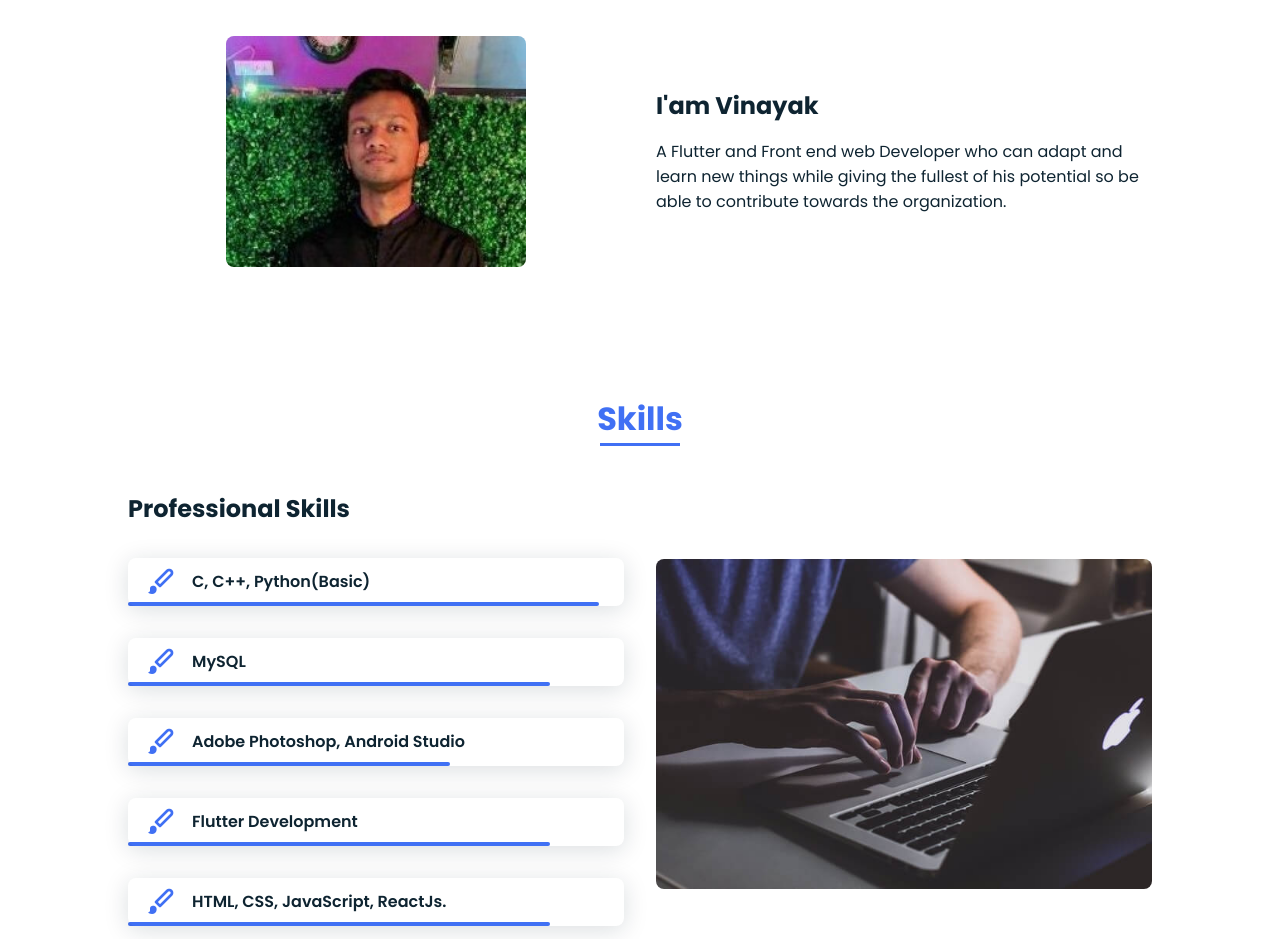
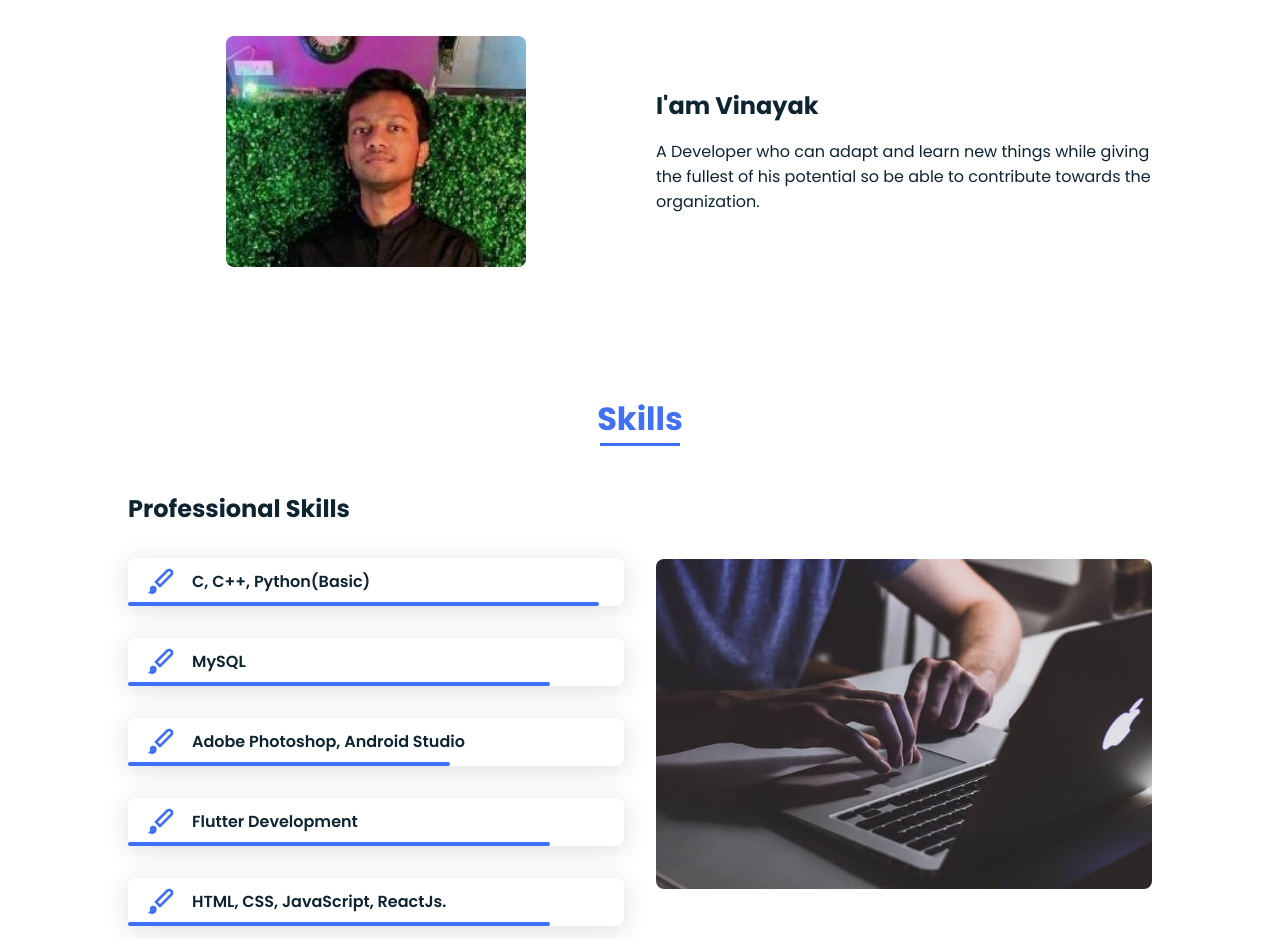
Before and after one commit to vinayak131/Vinayak-Portfolio, a plain HTML site: page index.html in a window 1280 px wide. Shown: the part 940-1879 px from the top of the page. Drawn offline with nearby package versions, Linux system fonts and the light colour scheme.

Commit message:
Update index.html

```diff
--- a/index.html
+++ b/index.html
@@ -70,7 +70,7 @@
 
                 <div>
                     <h2 class="about__subtitle">I'am Vinayak</h2>
-                    <p class="about__text">A Flutter and Front end web Developer who can adapt and learn new things while giving
+                    <p class="about__text">A Developer who can adapt and learn new things while giving
                         the fullest of his potential so be able to contribute towards the organization. </p>
                 </div>
             </div>
```
